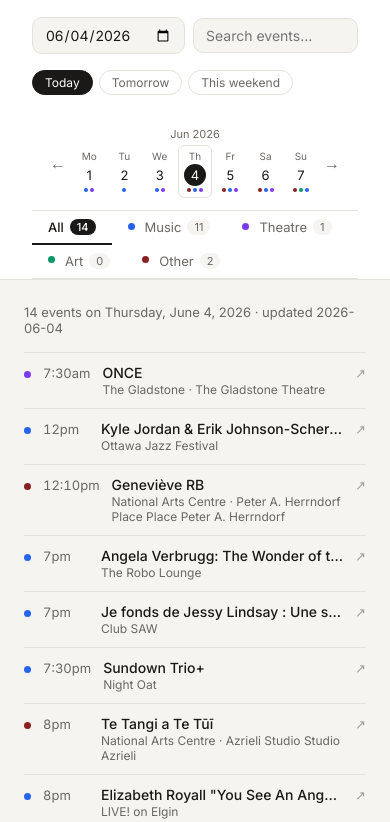
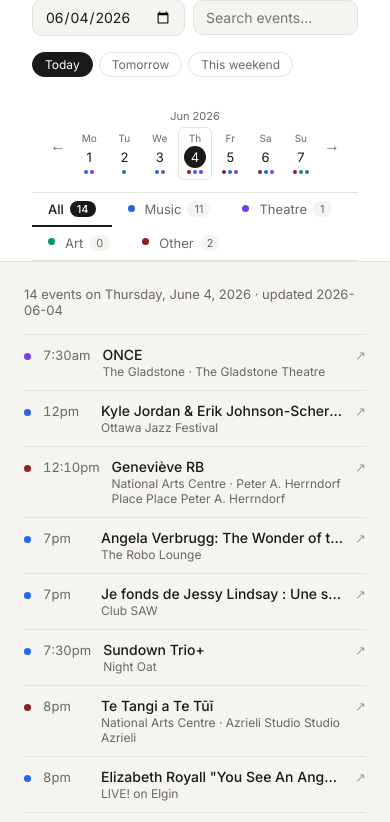
Before and after one commit to bartbols/OttawaEventFinder, a plain HTML site: page docs/index.html in a window 390 px wide. Shown: the part 71-893 px from the top of the page. Drawn offline with Linux system fonts and the light colour scheme.

Commit message:
updated index.html

```diff
--- a/docs/index.html
+++ b/docs/index.html
@@ -59,6 +59,10 @@
       font-size: 13px;
       color: var(--muted);
       margin-top: 2px;
+      display: none;
+    }
+    @media (min-width: 701px) {
+      .site-sub { display: block; }
     }
 
     .search-row {
@@ -290,7 +294,7 @@
       margin-top: 2rem;
     }
 
-    @media (max-width: 600px) {
+    @media (max-width: 700px) {
       header {
         padding: 0.75rem 1rem 0;
         transition: padding 0.2s ease;
@@ -349,7 +353,7 @@
 
     /* ── Week strip (mobile) ── */
     .week-strip { display: none; }
-    @media (max-width: 600px) {
+    @media (max-width: 700px) {
       .cal-section .cal-grid { display: none; }
       .cal-section .cal-header { display: none; }
       .week-strip { display: flex; align-items: center; gap: 0; padding: 0.5rem 0.75rem 0.25rem; }
@@ -967,12 +971,17 @@
 
   // ── Collapse header on scroll (mobile) ───────────────────────────────
   const _header = document.querySelector("header");
-  window.addEventListener("scroll", () => {
-    if (window.innerWidth <= 600) {
-      _header.classList.toggle("scrolled", window.scrollY > 30);
-    } else {
-      _header.classList.remove("scrolled");
-    }
+  if (window.innerWidth <= 700) {
+    const sentinel = document.createElement("div");
+    sentinel.style.cssText = "position:absolute;top:0;height:1px;width:1px;pointer-events:none";
+    document.getElementById("events-container").prepend(sentinel);
+    const obs = new IntersectionObserver(([entry]) => {
+      _header.classList.toggle("scrolled", !entry.isIntersecting);
+    }, { threshold: 0, rootMargin: "0px" });
+    obs.observe(sentinel);
+  }
+  window.addEventListener("resize", () => {
+    if (window.innerWidth > 700) _header.classList.remove("scrolled");
   }, { passive: true });
 
   // Auto-load today on page open
```
